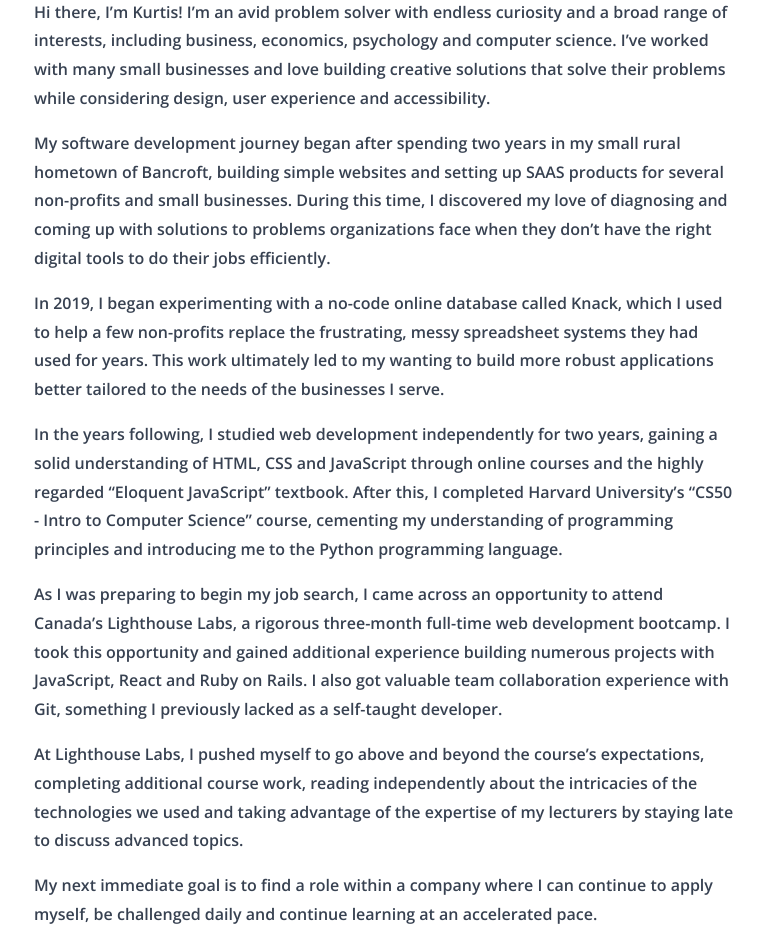
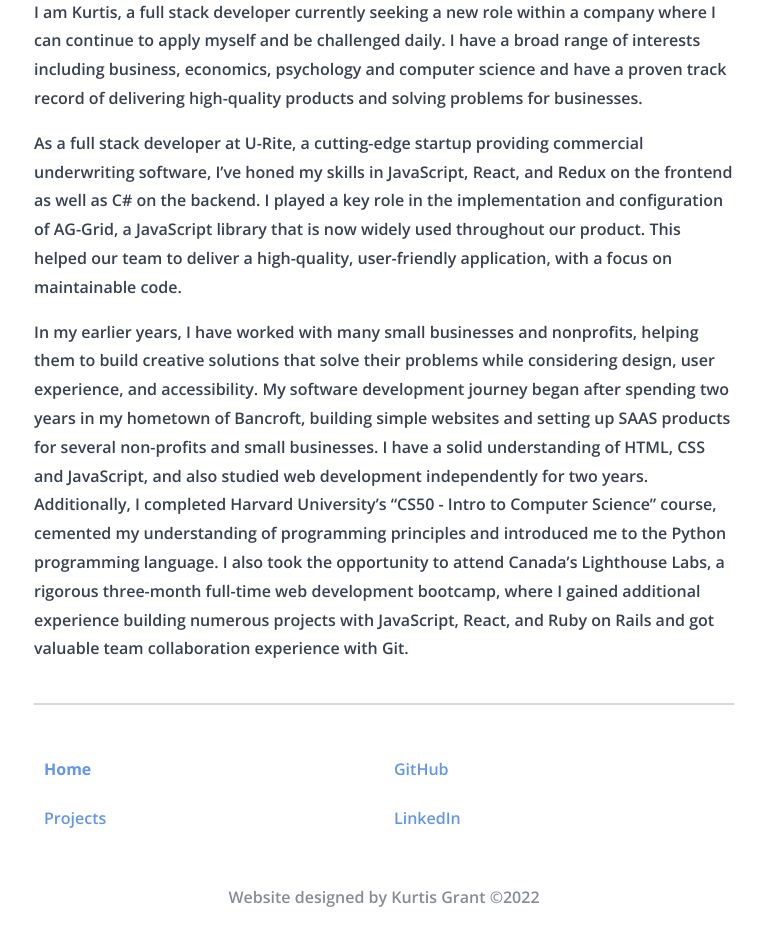
Before and after one commit to kurtisgrant/portfolio-site, a React (Create React App) app: page / in a window 1280 px wide. Shown: the part 380-1332 px from the top of the page, without its empty margins (256-1020 px from the left). Built offline with nearby package versions, Linux system fonts and the light colour scheme.

Commit message:
Update Home.js

```diff
--- a/src/pages/Home.js
+++ b/src/pages/Home.js
@@ -18,19 +18,11 @@ function Home() {
       </div>
       <div className="bio">
 
-        <p>Hi there, I’m Kurtis! I’m an avid problem solver with endless curiosity and a broad range of interests, including business, economics, psychology and computer science. I’ve worked with many small businesses and love building creative solutions that solve their problems while considering design, user experience and accessibility.</p>
+        <p>I am Kurtis, a full stack developer currently seeking a new role within a company where I can continue to apply myself and be challenged daily. I have a broad range of interests including business, economics, psychology and computer science and have a proven track record of delivering high-quality products and solving problems for businesses.</p>
 
-        <p>My software development journey began after spending two years in my small rural hometown of Bancroft, building simple websites and setting up SAAS products for several non-profits and small businesses. During this time, I discovered my love of diagnosing and coming up with solutions to problems organizations face when they don’t have the right digital tools to do their jobs efficiently.</p>
+        <p>As a full stack developer at U-Rite, a cutting-edge startup providing commercial underwriting software, I’ve honed my skills in JavaScript, React, and Redux on the frontend as well as C# on the backend. I played a key role in the implementation and configuration of AG-Grid, a JavaScript library that is now widely used throughout our product. This helped our team to deliver a high-quality, user-friendly application, with a focus on maintainable code.</p>
 
-        <p>In 2019, I began experimenting with a no-code online database called Knack, which I used to help a few non-profits replace the frustrating, messy spreadsheet systems they had used for years. This work ultimately led to my wanting to build more robust applications better tailored to the needs of the businesses I serve.</p>
-
-        <p>In the years following, I studied web development independently for two years, gaining a solid understanding of HTML, CSS and JavaScript through online courses and the highly regarded “Eloquent JavaScript” textbook. After this, I completed Harvard University’s “CS50 - Intro to Computer Science” course, cementing my understanding of programming principles and introducing me to the Python programming language.</p>
-
-        <p>As I was preparing to begin my job search, I came across an opportunity to attend Canada’s Lighthouse Labs, a rigorous three-month full-time web development bootcamp. I took this opportunity and gained additional experience building numerous projects with JavaScript, React and Ruby on Rails. I also got valuable team collaboration experience with Git, something I previously lacked as a self-taught developer.</p>
-
-        <p>At Lighthouse Labs, I pushed myself to go above and beyond the course’s expectations, completing additional course work, reading independently about the intricacies of the technologies we used and taking advantage of the expertise of my lecturers by staying late to discuss advanced topics.</p>
-
-        <p>My next immediate goal is to find a role within a company where I can continue to apply myself, be challenged daily and continue learning at an accelerated pace.</p>
+        <p>In my earlier years, I have worked with many small businesses and nonprofits, helping them to build creative solutions that solve their problems while considering design, user experience, and accessibility. My software development journey began after spending two years in my hometown of Bancroft, building simple websites and setting up SAAS products for several non-profits and small businesses. I have a solid understanding of HTML, CSS and JavaScript, and also studied web development independently for two years. Additionally, I completed Harvard University’s “CS50 - Intro to Computer Science” course, cemented my understanding of programming principles and introduced me to the Python programming language. I also took the opportunity to attend Canada’s Lighthouse Labs, a rigorous three-month full-time web development bootcamp, where I gained additional experience building numerous projects with JavaScript, React, and Ruby on Rails and got valuable team collaboration experience with Git.</p>
 
       </div>
 
```
